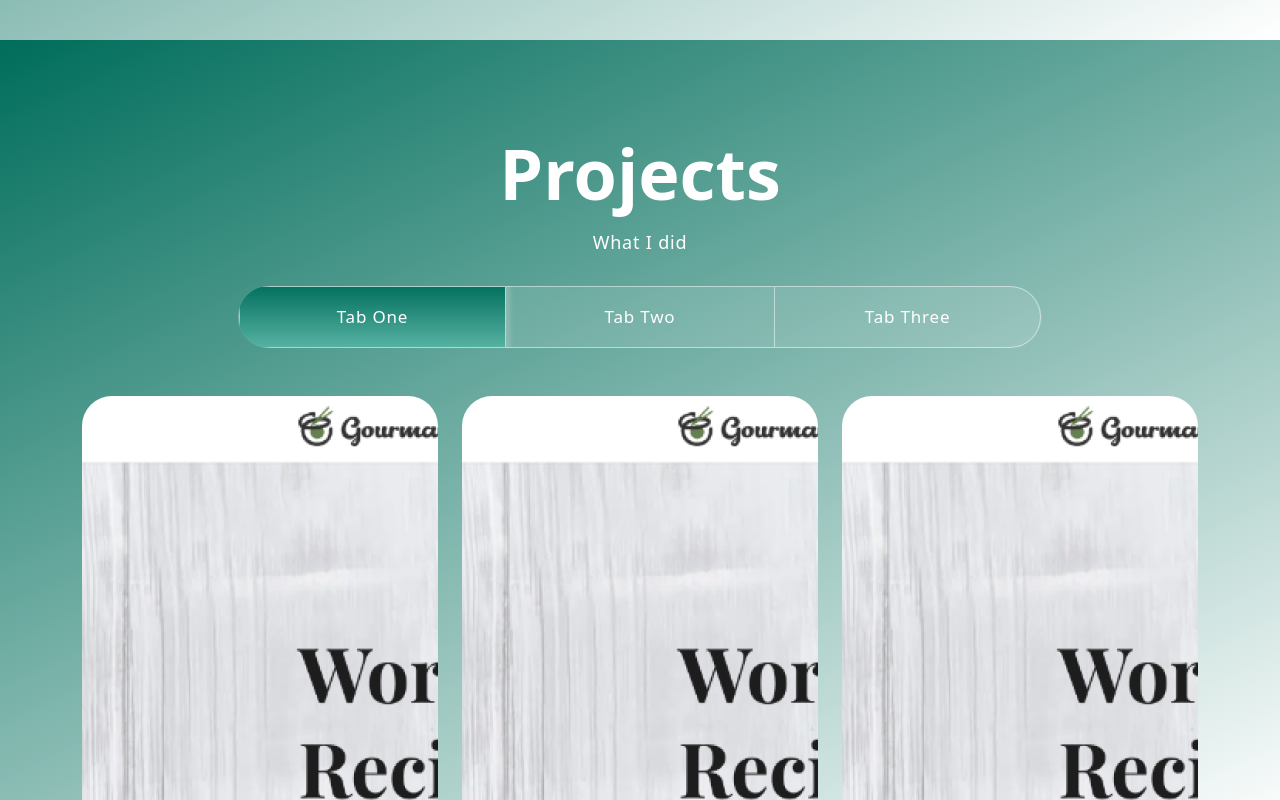
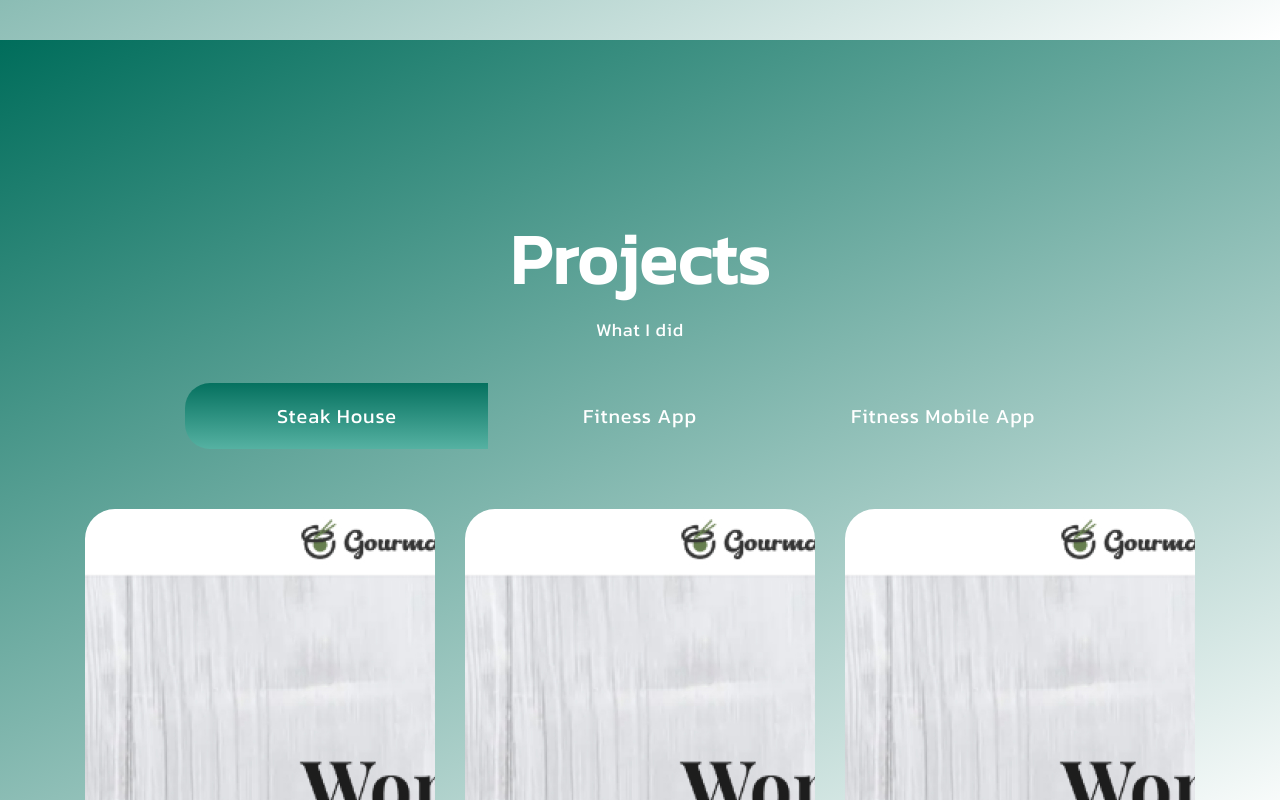
Before and after one commit to bennguyenn24/Personal-Portfolio, a React (Vite) app in the folder PERSONAL-PORTFOLIO/: page / in a window 1280 px wide. Shown: the part 1560-2360 px from the top of the page. Built offline with nearby package versions, Linux system fonts and the light colour scheme.

Commit message:
Added font + updated spacing

```diff
--- a/PERSONAL-PORTFOLIO/src/App.css
+++ b/PERSONAL-PORTFOLIO/src/App.css
@@ -1,14 +1,13 @@
-* {
+@import url('https://fonts.googleapis.com/css?family=Kanit');
+
+*, html {
 	margin: 0;
 	padding: 0;
 	box-sizing: border-box;
-
-}
-
-html {
 	scroll-behavior: smooth;
-	scroll-padding-top: 75px;
-	height: 100%;
+	font-family: 'Kanit', sans-serif;
+	font-size: 20px;
+	letter-spacing: 0.8px;
 }
 
 body {
@@ -135,6 +134,7 @@ span.navbar-text {
 
 .navbar-text button {
 	font-weight: 700;
+	font-size: 12px !important;
 	color: #fff;
 	border: 1px solid #fff;
 	border-radius: 10px;
@@ -263,7 +263,6 @@ nav.navbar .navbar-toggler[aria-expanded="true"] .navbar-toggler-icon {
 
 }
 
-
 .banner h1 {
 	font-size: 65px;
 	font-weight: 700;
@@ -288,7 +287,7 @@ nav.navbar .navbar-toggler[aria-expanded="true"] .navbar-toggler-icon {
 	font-size: 20px;
 	margin-top: 60px;
 	letter-spacing: 0.8px;
-	display: flex;
+	/* display: flex; */
 	align-items: center;
 	border: #fff;
 }
@@ -365,10 +364,9 @@ text-rotate > .wrap {
 
 
 /* Projects */
-.project {
-	padding: 120px 0;
+ .project {
+	padding-top: 200px;
 	position: relative;
-	z-index: -1;
 }
 
 .project h2 {
@@ -377,6 +375,8 @@ text-rotate > .wrap {
 	text-align: center;
 }
 
+/* Project  */
+
 .project p {
 	font-size: 18px;
 	letter-spacing: 0.8px;
@@ -384,14 +384,14 @@ text-rotate > .wrap {
 	margin: 14px auto 30px auto;
 	text-align: center;
 	width: 56%;
+	height: 50%;
 }
 
 .project .nav.nav-pills {
-width: 72%;
-margin: 0 auto;
-border-radius: 50px;
-background-color: rgb(255 255 255 / 10%);
+width: 82%;
+margin: 40px auto;
 overflow: hidden;
+border-radius: 25px !important;
 }
 
 .project .nav.nav-pills .nav-item {
@@ -400,17 +400,15 @@ overflow: hidden;
 
 .project .nav.nav-pills .nav-link {
   background-color: transparent;
-  border-radius: 0;
   color: #fff;
-  padding: 17px 0;
+  padding: 18px 0;
   width: 100%;
-  font-size: 17px;
+  font-size: 20px;
   font-weight: 500;
   letter-spacing: 0.8px;
   position: relative;
   transition: 0.3s ease-in-out;
   text-align: center;
-  z-index: 0;
 }
 
 .project .nav.nav-pills .nav-link::before {
@@ -430,22 +428,17 @@ overflow: hidden;
 }
 
 .project .nav.nav-pills .nav-link.active {
-  border: 2.5px solid #fff;
-  border-radius: 55px 0px 0px 55px;
-box-shadow: 0 0 0.25em 0.25em rgba(236, 228, 228, 0.25);
+	border-radius: 20px;
 }
 
 .nav-link#projects-tabs-tab-first {
-	border: 1px solid rgba(255, 255, 255, 0.5);
-	border-radius: 55px 0px 0px 55px;
+	border-radius: 20px;
   }
   .nav-link#projects-tabs-tab-second {
-	border-top: 1px solid rgba(255, 255, 255, 0.5);
-	border-bottom: 1px solid rgba(255, 255, 255, 0.5);
+	border-radius: 20px;
   }
   .nav-link#projects-tabs-tab-third {
-	border: 1px solid rgba(255, 255, 255, 0.5);
-	border-radius: 0 55px 55px 0;
+	border-radius: 55px 0px 0px 55px;
   }
 
 .proj-imgbx {
@@ -453,11 +446,12 @@ box-shadow: 0 0 0.25em 0.25em rgba(236, 228, 228, 0.25);
 	 border-radius: 30px;
 	 overflow: hidden;
 	 margin-bottom: 24px;
+	 height: 50%;
 }
 
 .proj-imgbx::before {
 	content: "";
-	background: linear-gradient(#006d5b -5.91%, #5fb9aa 111.58%);
+	/* background: linear-gradient(#006d5b -5.91%, #5fb9aa 111.58%); */
 	opacity: 0.85;
 	position: absolute;
 	width: 100%;
@@ -508,6 +502,8 @@ box-shadow: 0 0 0.25em 0.25em rgba(236, 228, 228, 0.25);
 	z-index: -4;
 }
 
+
+
 /* Footer */
 
 .footer {
@@ -526,7 +522,8 @@ box-shadow: 0 0 0.25em 0.25em rgba(236, 228, 228, 0.25);
 /* Contact */
 
 .contact {
-	padding: 60px 0 200px 0;
+	padding: 50px 0;
+	position: relative;
 }
 
 .contact img {
--- a/PERSONAL-PORTFOLIO/src/components/ProjectCard.jsx
+++ b/PERSONAL-PORTFOLIO/src/components/ProjectCard.jsx
@@ -2,7 +2,7 @@ import { Col } from "react-bootstrap";
 
 const ProjectCard = ({ project }) => {
 	return (
-		<Col sm={6} md={4}>
+		<Col sm={16} lg={4} className="my-auto" style={{ height: "1200px" }}>
 			<div className="proj-imgbx">
 				<img src={project.imgUrl} />
 				<div className="proj-txtx">
--- a/PERSONAL-PORTFOLIO/src/components/Projects.jsx
+++ b/PERSONAL-PORTFOLIO/src/components/Projects.jsx
@@ -27,31 +27,28 @@ const Projects = () => {
 		<section className="project" id="projects">
 			<Container>
 				<Row>
-					<Col size={12}>
+					<Col>
 					<TrackVisibility>
                         {({isVisible}) =>
                         <div className={isVisible ? "animate__animated animate__slideInUp" : ""}>
 						<h2>Projects</h2>
 						<p>What I did</p>
-						</div>}
-                        </TrackVisibility>
 						<Tab.Container id="projects-tabs" defaultActiveKey="first">
 							<Nav
 								variant="pills"
 								className="nav-pills mb-5 justify-content-center justify-content-center align-items-center"
-								id="pills-tab"
-							>
+								id="pills-tab">
 								<Nav.Item>
-									<Nav.Link eventKey="first">Tab One</Nav.Link>
+									<Nav.Link eventKey="first">Steak House</Nav.Link>
 								</Nav.Item>
 								<Nav.Item>
-									<Nav.Link eventKey="second">Tab Two</Nav.Link>
+									<Nav.Link eventKey="second">Fitness App</Nav.Link>
 								</Nav.Item>
 								<Nav.Item>
-									<Nav.Link eventKey="third">Tab Three</Nav.Link>
+									<Nav.Link eventKey="third">Fitness Mobile App</Nav.Link>
 								</Nav.Item>
 							</Nav>
-							<Tab.Content id="slideInUp">
+							<Tab.Content id="slideInUp" className={isVisible ? "animate__animated animate__slideInUp" : ""}>
 								<Tab.Pane eventKey="first">
 									<Row>
 										{projects.map((project, index) => (
@@ -59,10 +56,12 @@ const Projects = () => {
 										))}
 									</Row>
 								</Tab.Pane>
-								<Tab.Pane eventKey="second">Philiip</Tab.Pane>
-								<Tab.Pane eventKey="third">Philiip</Tab.Pane>
+								<Tab.Pane eventKey="second"><p>Philiip</p></Tab.Pane>
+								<Tab.Pane eventKey="third"><p>Philiip</p></Tab.Pane>
 							</Tab.Content>
 						</Tab.Container>
+						</div>}
+                        </TrackVisibility>
 					</Col>
 				</Row>
 			</Container>
```
